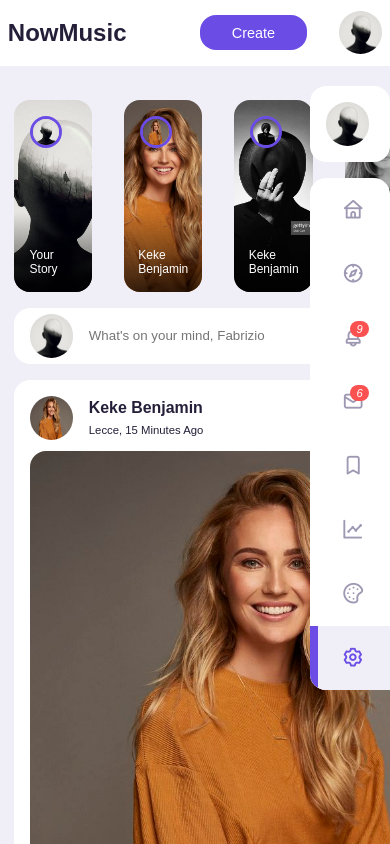
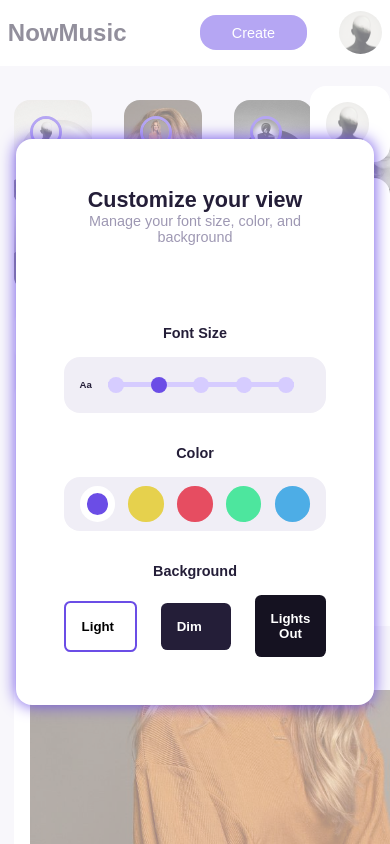
Before and after one commit to Fabrizio-Marzo/Esempi_Web, a plain HTML site: page Social_Media/index.html in a window 390 px wide. Both pictures are taken after a click on the link 350 px from the left and 657 px from the top of the page. Shown: the top 844 px of the page. Drawn offline with nearby package versions, Linux system fonts and the light colour scheme.

Commit message:
Opens and close(bug) Modal

```diff
--- a/Social_Media/index.js
+++ b/Social_Media/index.js
@@ -6,6 +6,10 @@ const messages = document.querySelector('.messages');
 const message = document.querySelectorAll('.message');
 const messageSearch = document.querySelector('#message-search');
 
+//THEME
+
+const theme = document.querySelector('#theme_customize');
+const themeModal = document.querySelector('.customize-theme');
 
 const changeActiveItem = () => {
     menuitems.forEach(item => {
@@ -60,3 +64,22 @@ const searchMessage = () => {
 
 // Search bar
 messageSearch.addEventListener('keyup',searchMessage);
+
+// Open the modal
+const openThemeModal = () => {
+    themeModal.style.display = 'grid';
+}
+
+const closeThemeModal = (e) => {
+    if(e.target.classList.contains('customize-theme')){
+        themeModal.style.display = 'none';
+    }
+}
+
+console.log(themeModal);
+
+// Close the Modal
+themeModal.addEventListener('click',closeThemeModal);
+
+// THEME CUSTOMIZE
+theme.addEventListener('click',openThemeModal);
--- a/Social_Media/style.css
+++ b/Social_Media/style.css
@@ -544,6 +544,7 @@ width: 100%;
     padding: 3rem;
     border-radius: 1rem;
     width: 50vw;
+    box-shadow: 0 0 1rem var(--color-primary);
 }
 
 /* THEME COSTUMIZE  FONT SIZE  */
@@ -702,6 +703,10 @@ width: 100%;
     .sidebar h3 {
         display: none;
     }
+
+    .customize-theme .card {
+        width: 80vw;
+    }
 }
 
 /* MEDIA QUERIES FOR SMALL TABLETS AND MOBILE PHONES*/
@@ -747,4 +752,8 @@ width: 100%;
         left: calc(20rem - 0.6rem);
         display: block;
     }
+
+    .customize-theme .card {
+        width: 92vw;
+    }
 }
```
